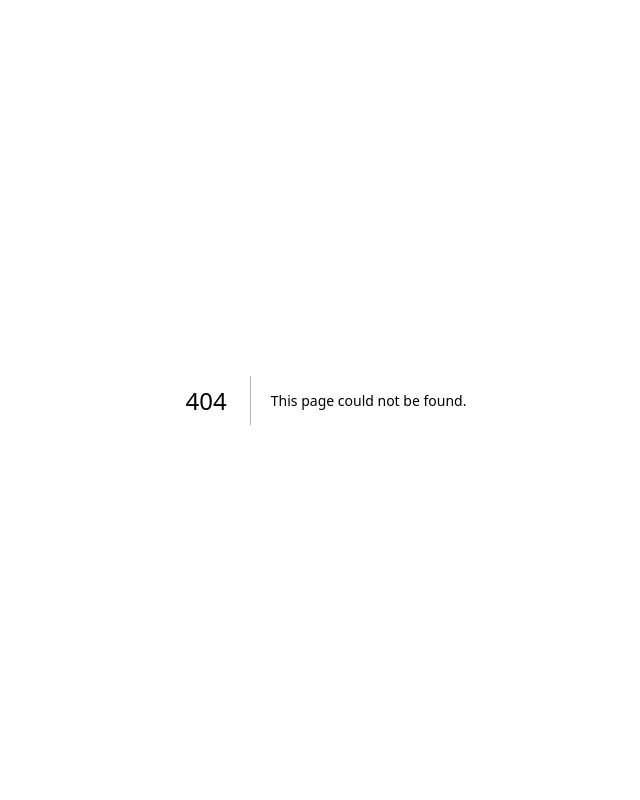
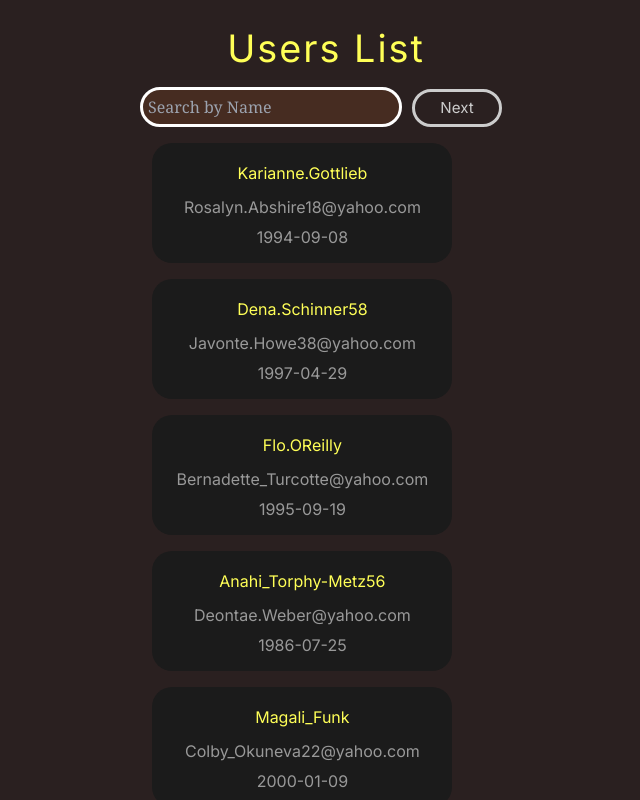
Before and after one commit to Dinesh0302/assessmenttask01, a Next.js app: page /users in a window 1280 px wide. Before the commit this address had no page. Shown: the top 800 px of the page, without its empty margins (314-954 px from the left). Built offline with nearby package versions, Linux system fonts and the light colour scheme.

Commit message:
newComment
.next issue

```diff
--- a/package.json
+++ b/package.json
@@ -9,6 +9,7 @@
     "lint": "next lint"
   },
   "dependencies": {
+    "@faker-js/faker": "^8.0.2",
     "@types/node": "20.6.0",
     "@types/react": "18.2.21",
     "@types/react-dom": "18.2.7",
@@ -19,6 +20,8 @@
     "postcss": "8.4.29",
     "react": "18.2.0",
     "react-dom": "18.2.0",
+    "react-query": "^3.39.3",
+    "reactstrap": "^9.2.0",
     "tailwindcss": "3.3.3",
     "typescript": "5.2.2"
   }
--- /dev/null
+++ b/pages/api/users.ts
@@ -0,0 +1,32 @@
+import { NextApiRequest, NextApiResponse } from 'next';
+import { faker } from '@faker-js/faker';
+
+export default (req: NextApiRequest, res: NextApiResponse) => {
+
+  const usersPerPage = 10;
+  const page = parseInt(req.query.page as string) || 1;
+
+  const startIndex = (page - 1) * usersPerPage;
+  const endIndex = startIndex + usersPerPage;
+
+  const users = [];
+
+  const seed =  page * 100;
+  faker.seed(seed);
+  for (let i = startIndex; i < endIndex; i++) {
+    if (i >= 0 && i < 50) {
+      const user = {
+        userId: i + 1,
+        username: faker.internet.userName(),
+        email: faker.internet.email(),
+        password: faker.internet.password(),
+        dob: faker.date.between('1980-01-01', '2000-12-31').toISOString().split('T')[0],
+        assessmentSubmitted: faker.datatype.boolean(),
+        picture: faker.image.url(),
+      };
+      users.push(user);
+    }
+  }
+
+  res.status(200).json(users);
+};
--- a/src/app/globals.css
+++ b/src/app/globals.css
@@ -16,12 +16,80 @@
   }
 }
 
+
+
+/* styles.css */
+
 body {
-  color: rgb(var(--foreground-rgb));
-  background: linear-gradient(
-      to bottom,
-      transparent,
-      rgb(var(--background-end-rgb))
-    )
-    rgb(var(--background-start-rgb));
+  background: #2a2020; /* Choose a suitable background color */
+  margin: 20px;
+  color: #ddd;
+  text-align: center;
 }
+
+input[type=search] {
+	padding: 5px;            /* Overridden by padding: 1px; */
+	font-family: Georgia;     /* Overridden by font: -webkit-small-control; */
+	border: 3px solid white;  /* Overridden by border: 2px inset; */
+	background: rgb(70, 44, 33);          /* Overridden by background-color: white; */
+
+  border-radius: 20PX;          /* Irrelevant, I guess */
+}
+h1 {
+  color: #ffff57;
+  font-size: 1cm;
+  letter-spacing: 2px;
+  margin-bottom: 10px;
+}
+
+/* Style for buttons */
+button {
+  color: #cccccc; /* Button text color */
+  border: 3px solid #ccc;
+  border-radius: 20px;
+  font-size: 0.4cm;
+  padding: 5px;
+  margin: 0 10px;
+  cursor: pointer;
+  width: 90px;
+}
+
+button:hover {
+  color: #fff;
+  border-color: #fff;
+}
+
+button:disabled {
+  display: none;
+
+}
+
+.homepage {
+  padding-top: 10%;
+}
+
+
+.page {
+  justify-content: center; /* Center horizontally */
+  align-items: center;
+}
+
+.userPage {
+  padding: 8px 16px;
+  background: #1b1b1b;
+  margin: 16px 0;
+  border-radius: 20px;
+  width:  300px ;
+  margin-left: 36%;
+
+}
+
+.userPage p {
+  margin: 6px 0;
+  color: #999;
+}
+
+.userPage h2 {
+  margin: 10px 0;
+  color: #ffff57;
+}
--- a/src/app/page.tsx
+++ b/src/app/page.tsx
@@ -1,112 +1,12 @@
-import Image from 'next/image'
+import Link  from 'next/link'
 
 export default function Home() {
   return (
-    <main className="flex min-h-screen flex-col items-center justify-between p-24">
-      <div className="z-10 max-w-5xl w-full items-center justify-between font-mono text-sm lg:flex">
-        <p className="fixed left-0 top-0 flex w-full justify-center border-b border-gray-300 bg-gradient-to-b from-zinc-200 pb-6 pt-8 backdrop-blur-2xl dark:border-neutral-800 dark:bg-zinc-800/30 dark:from-inherit lg:static lg:w-auto  lg:rounded-xl lg:border lg:bg-gray-200 lg:p-4 lg:dark:bg-zinc-800/30">
-          Get started by editing&nbsp;
-          <code className="font-mono font-bold">src/app/page.tsx</code>
-        </p>
-        <div className="fixed bottom-0 left-0 flex h-48 w-full items-end justify-center bg-gradient-to-t from-white via-white dark:from-black dark:via-black lg:static lg:h-auto lg:w-auto lg:bg-none">
-          <a
-            className="pointer-events-none flex place-items-center gap-2 p-8 lg:pointer-events-auto lg:p-0"
-            href="https://vercel.com?utm_source=create-next-app&utm_medium=appdir-template&utm_campaign=create-next-app"
-            target="_blank"
-            rel="noopener noreferrer"
-          >
-            By{' '}
-            <Image
-              src="/vercel.svg"
-              alt="Vercel Logo"
-              className="dark:invert"
-              width={100}
-              height={24}
-              priority
-            />
-          </a>
-        </div>
-      </div>
+    <main className=" homepage">
+      <div className='homepage'>
+        <h1>Welcome to the Assessment task</h1>
 
-      <div className="relative flex place-items-center before:absolute before:h-[300px] before:w-[480px] before:-translate-x-1/2 before:rounded-full before:bg-gradient-radial before:from-white before:to-transparent before:blur-2xl before:content-[''] after:absolute after:-z-20 after:h-[180px] after:w-[240px] after:translate-x-1/3 after:bg-gradient-conic after:from-sky-200 after:via-blue-200 after:blur-2xl after:content-[''] before:dark:bg-gradient-to-br before:dark:from-transparent before:dark:to-blue-700 before:dark:opacity-10 after:dark:from-sky-900 after:dark:via-[#0141ff] after:dark:opacity-40 before:lg:h-[360px] z-[-1]">
-        <Image
-          className="relative dark:drop-shadow-[0_0_0.3rem_#ffffff70] dark:invert"
-          src="/next.svg"
-          alt="Next.js Logo"
-          width={180}
-          height={37}
-          priority
-        />
-      </div>
-
-      <div className="mb-32 grid text-center lg:max-w-5xl lg:w-full lg:mb-0 lg:grid-cols-4 lg:text-left">
-        <a
-          href="https://nextjs.org/docs?utm_source=create-next-app&utm_medium=appdir-template&utm_campaign=create-next-app"
-          className="group rounded-lg border border-transparent px-5 py-4 transition-colors hover:border-gray-300 hover:bg-gray-100 hover:dark:border-neutral-700 hover:dark:bg-neutral-800/30"
-          target="_blank"
-          rel="noopener noreferrer"
-        >
-          <h2 className={`mb-3 text-2xl font-semibold`}>
-            Docs{' '}
-            <span className="inline-block transition-transform group-hover:translate-x-1 motion-reduce:transform-none">
-              -&gt;
-            </span>
-          </h2>
-          <p className={`m-0 max-w-[30ch] text-sm opacity-50`}>
-            Find in-depth information about Next.js features and API.
-          </p>
-        </a>
-
-        <a
-          href="https://nextjs.org/learn?utm_source=create-next-app&utm_medium=appdir-template-tw&utm_campaign=create-next-app"
-          className="group rounded-lg border border-transparent px-5 py-4 transition-colors hover:border-gray-300 hover:bg-gray-100 hover:dark:border-neutral-700 hover:dark:bg-neutral-800/30"
-          target="_blank"
-          rel="noopener noreferrer"
-        >
-          <h2 className={`mb-3 text-2xl font-semibold`}>
-            Learn{' '}
-            <span className="inline-block transition-transform group-hover:translate-x-1 motion-reduce:transform-none">
-              -&gt;
-            </span>
-          </h2>
-          <p className={`m-0 max-w-[30ch] text-sm opacity-50`}>
-            Learn about Next.js in an interactive course with&nbsp;quizzes!
-          </p>
-        </a>
-
-        <a
-          href="https://vercel.com/templates?framework=next.js&utm_source=create-next-app&utm_medium=appdir-template&utm_campaign=create-next-app"
-          className="group rounded-lg border border-transparent px-5 py-4 transition-colors hover:border-gray-300 hover:bg-gray-100 hover:dark:border-neutral-700 hover:dark:bg-neutral-800/30"
-          target="_blank"
-          rel="noopener noreferrer"
-        >
-          <h2 className={`mb-3 text-2xl font-semibold`}>
-            Templates{' '}
-            <span className="inline-block transition-transform group-hover:translate-x-1 motion-reduce:transform-none">
-              -&gt;
-            </span>
-          </h2>
-          <p className={`m-0 max-w-[30ch] text-sm opacity-50`}>
-            Explore the Next.js 13 playground.
-          </p>
-        </a>
-
-        <a
-          href="https://vercel.com/new?utm_source=create-next-app&utm_medium=appdir-template&utm_campaign=create-next-app"
-          className="group rounded-lg border border-transparent px-5 py-4 transition-colors hover:border-gray-300 hover:bg-gray-100 hover:dark:border-neutral-700 hover:dark:bg-neutral-800/30"
-          target="_blank"
-          rel="noopener noreferrer"
-        >
-          <h2 className={`mb-3 text-2xl font-semibold`}>
-            Deploy{' '}
-            <span className="inline-block transition-transform group-hover:translate-x-1 motion-reduce:transform-none">
-              -&gt;
-            </span>
-          </h2>
-          <p className={`m-0 max-w-[30ch] text-sm opacity-50`}>
-            Instantly deploy your Next.js site to a shareable URL with Vercel.
-          </p>
-        </a>
+        <Link href="/users">Click here to see all the Users List</Link>
       </div>
     </main>
   )
--- /dev/null
+++ b/src/app/users/fetchUsers.tsx
@@ -0,0 +1,7 @@
+export const fetchUsers = async (currentPage : any) => {
+  const res = await fetch(`http://localhost:3000/api/users?page=${currentPage}`);
+  if (!res.ok) {
+    throw new Error('Failed to fetch user data');
+ }
+ return res.json();
+}
--- /dev/null
+++ b/src/app/users/page.tsx
@@ -0,0 +1,78 @@
+"use client"
+import {  QueryClient, QueryClientProvider } from 'react-query';
+import React, { useState } from 'react';
+import { useQuery } from 'react-query';
+import { fetchUsers } from './fetchUsers';
+const queryClient = new QueryClient()
+
+
+const Users = () => {
+  // Use React Query to fetch and cache user data
+  const [currentPage, setCurrentPage] = useState(1);
+  const [searchTerm, setSearchTerm] = useState('');
+
+  const { data: users, isLoading, isError ,isFetching} = useQuery(['users',currentPage], ()=> fetchUsers(currentPage));
+
+  const handleNextPage = () => {
+   setCurrentPage((currentPage) => currentPage + 1);
+};
+
+const handlePreviousPage = () => {
+   if (currentPage > 1) {
+      setCurrentPage((prevPage) => prevPage - 1);
+   }
+};
+
+const filteredUsers = users
+? users.filter((user :any) =>
+    user.username.toLowerCase().includes(searchTerm.toLowerCase())
+  )
+: [];
+
+const handleSearchInputChange = (e : any) => {
+   setSearchTerm(e.target.value);
+ };
+
+return (
+        <div className='page'>
+         <h1> Users List</h1>
+
+         <input
+            type='search'
+            placeholder='Search by Name'
+            value={searchTerm}
+            onChange={handleSearchInputChange}
+          />
+
+         <button onClick={handlePreviousPage} disabled={currentPage === 1}>
+            Previous
+         </button>
+         <button onClick={handleNextPage} disabled={isFetching || currentPage === 5 }>
+            Next
+         </button>
+
+         {isLoading ? (
+             <div>Loading...</div>
+         ) : isError ? (
+             <div>Error fetching data</div>
+          ) : (
+         filteredUsers.map((user : any) => (
+          <div className='userPage' key={user.id}>
+            <h2>{user.username}</h2>
+            <p>{user.email}</p>
+            <p>{user.dob}</p>
+          </div>
+        ))
+      )}
+      </div>
+  );
+};
+
+
+export default function Wraped(){
+   return(<QueryClientProvider client={queryClient}>
+           <Users/>
+       </QueryClientProvider>
+   );
+
+   }
```
Also changed, not shown: 2 other files (tests, documents, lock files or other folders).
